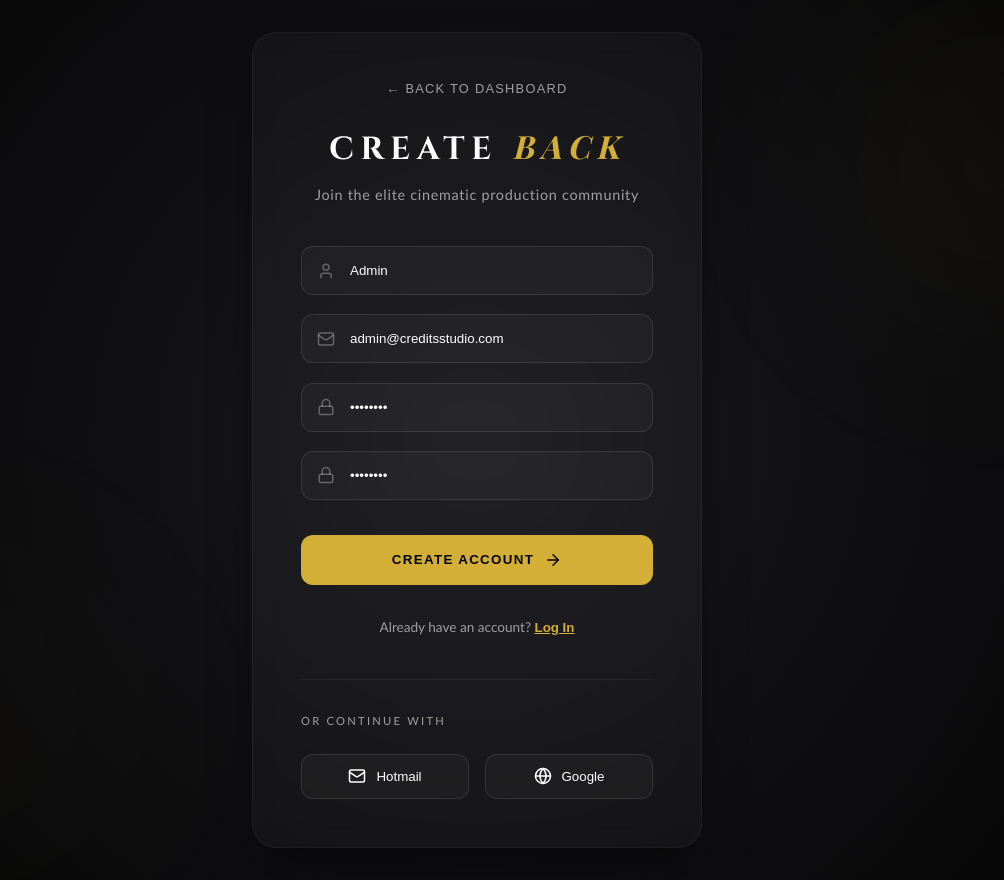
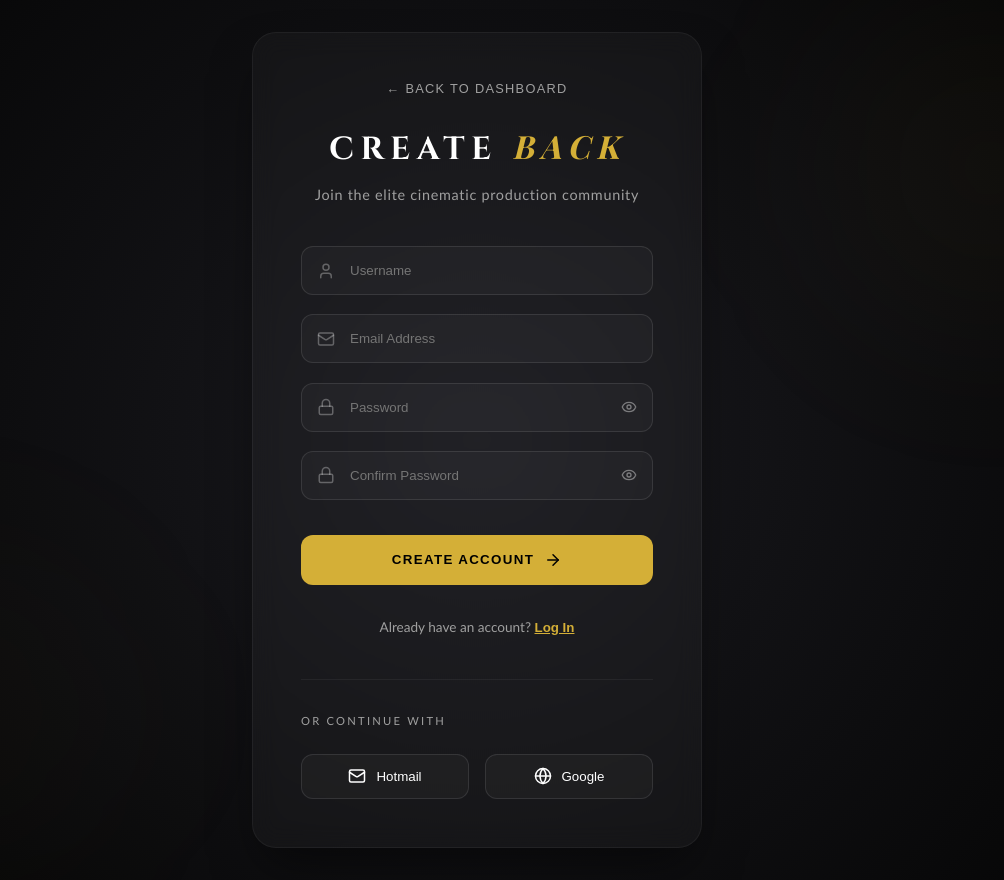
Before and after one commit to TarekRef3at1971/credits-studio, a React (Vite) app: page /auth in a window 1280 px wide. Both pictures are taken after a click on the button "Sign Up". Shown: the whole page, without its empty margins (163-1167 px from the left). Built offline with nearby package versions, Linux system fonts and the light colour scheme; no server answers; a web font is replaced by a local one.

Commit message:
Auth: empty form defaults, eye toggle on password fields

```diff
--- a/src/components/Auth.jsx
+++ b/src/components/Auth.jsx
@@ -1,16 +1,18 @@
 import React, { useState } from 'react';
 import { useNavigate } from 'react-router-dom';
 import { motion, AnimatePresence } from 'framer-motion';
-import { Mail, Lock, User, ArrowRight, Globe } from 'lucide-react';
+import { Mail, Lock, User, ArrowRight, Globe, Eye, EyeOff } from 'lucide-react';
 
 const Auth = () => {
     const [isLogin, setIsLogin] = useState(true);
     const [formData, setFormData] = useState({
-        username: 'Admin',
-        email: 'admin@creditsstudio.com',
-        password: 'admin123',
-        confirmPassword: 'admin123'
+        username: '',
+        email: '',
+        password: '',
+        confirmPassword: ''
     });
+    const [showPassword, setShowPassword] = useState(false);
+    const [showConfirmPassword, setShowConfirmPassword] = useState(false);
     const [error, setError] = useState('');
     const [loading, setLoading] = useState(false);
     const navigate = useNavigate();
@@ -207,7 +209,7 @@ const Auth = () => {
                     <div style={{ position: 'relative' }}>
                         <Lock size={18} style={{ position: 'absolute', left: '1rem', top: '50%', transform: 'translateY(-50%)', color: 'rgba(255,255,255,0.3)' }} />
                         <input
-                            type="password"
+                            type={showPassword ? 'text' : 'password'}
                             name="password"
                             placeholder="Password"
                             required
@@ -215,14 +217,23 @@ const Auth = () => {
                             onChange={handleChange}
                             style={{
                                 width: '100%',
-                                padding: '1rem 1rem 1rem 3rem',
+                                padding: '1rem 3rem 1rem 3rem',
                                 background: 'rgba(255,255,255,0.03)',
                                 border: '1px solid rgba(255,255,255,0.1)',
                                 borderRadius: '12px',
                                 color: 'white',
-                                outline: 'none'
+                                outline: 'none',
+                                boxSizing: 'border-box'
                             }}
                         />
+                        <button
+                            type="button"
+                            onClick={() => setShowPassword(v => !v)}
+                            style={{ position: 'absolute', right: '1rem', top: '50%', transform: 'translateY(-50%)', background: 'transparent', border: 'none', color: 'rgba(255,255,255,0.4)', cursor: 'pointer', padding: 0, display: 'flex', alignItems: 'center' }}
+                            tabIndex={-1}
+                        >
+                            {showPassword ? <EyeOff size={16} /> : <Eye size={16} />}
+                        </button>
                     </div>
 
                     <AnimatePresence mode="wait">
@@ -236,7 +247,7 @@ const Auth = () => {
                                 <div style={{ position: 'relative' }}>
                                     <Lock size={18} style={{ position: 'absolute', left: '1rem', top: '50%', transform: 'translateY(-50%)', color: 'rgba(255,255,255,0.3)' }} />
                                     <input
-                                        type="password"
+                                        type={showConfirmPassword ? 'text' : 'password'}
                                         name="confirmPassword"
                                         placeholder="Confirm Password"
                                         required
@@ -244,14 +255,23 @@ const Auth = () => {
                                         onChange={handleChange}
                                         style={{
                                             width: '100%',
-                                            padding: '1rem 1rem 1rem 3rem',
+                                            padding: '1rem 3rem 1rem 3rem',
                                             background: 'rgba(255,255,255,0.03)',
                                             border: '1px solid rgba(255,255,255,0.1)',
                                             borderRadius: '12px',
                                             color: 'white',
-                                            outline: 'none'
+                                            outline: 'none',
+                                            boxSizing: 'border-box'
                                         }}
                                     />
+                                    <button
+                                        type="button"
+                                        onClick={() => setShowConfirmPassword(v => !v)}
+                                        style={{ position: 'absolute', right: '1rem', top: '50%', transform: 'translateY(-50%)', background: 'transparent', border: 'none', color: 'rgba(255,255,255,0.4)', cursor: 'pointer', padding: 0, display: 'flex', alignItems: 'center' }}
+                                        tabIndex={-1}
+                                    >
+                                        {showConfirmPassword ? <EyeOff size={16} /> : <Eye size={16} />}
+                                    </button>
                                 </div>
                             </motion.div>
                         )}
```
